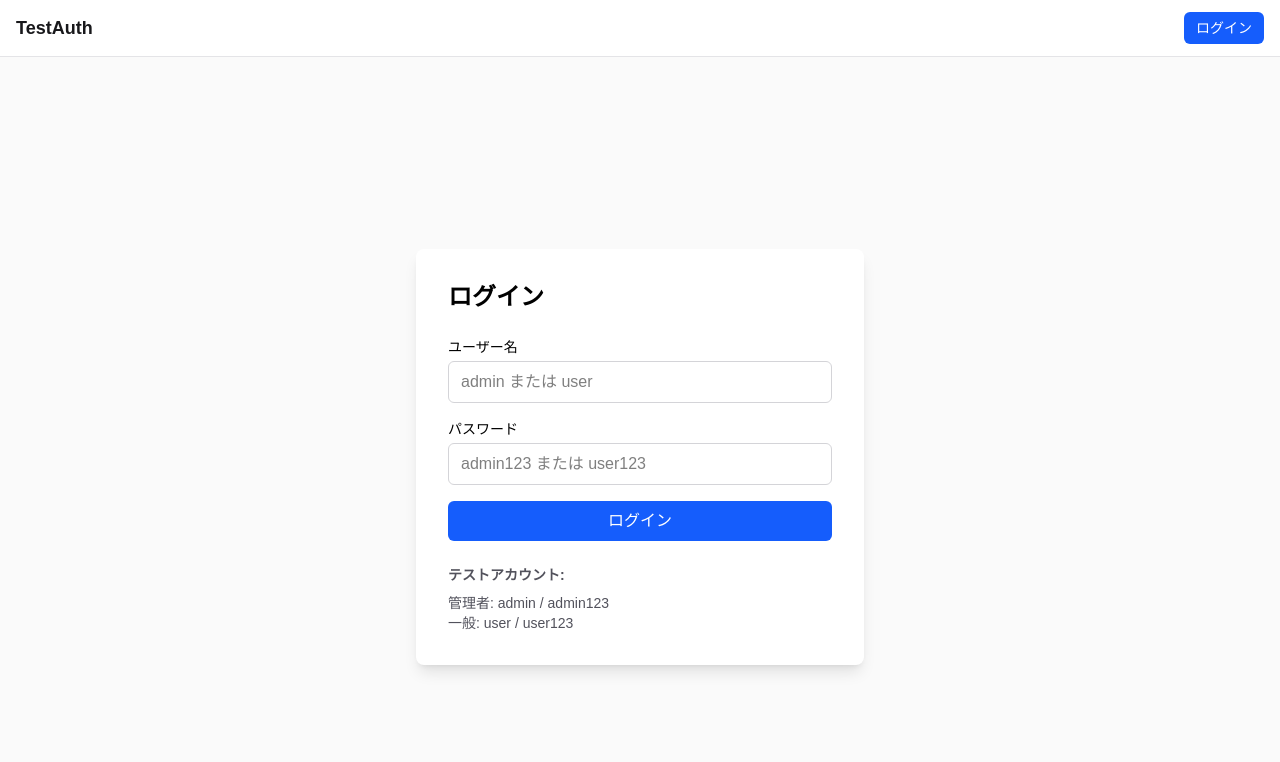
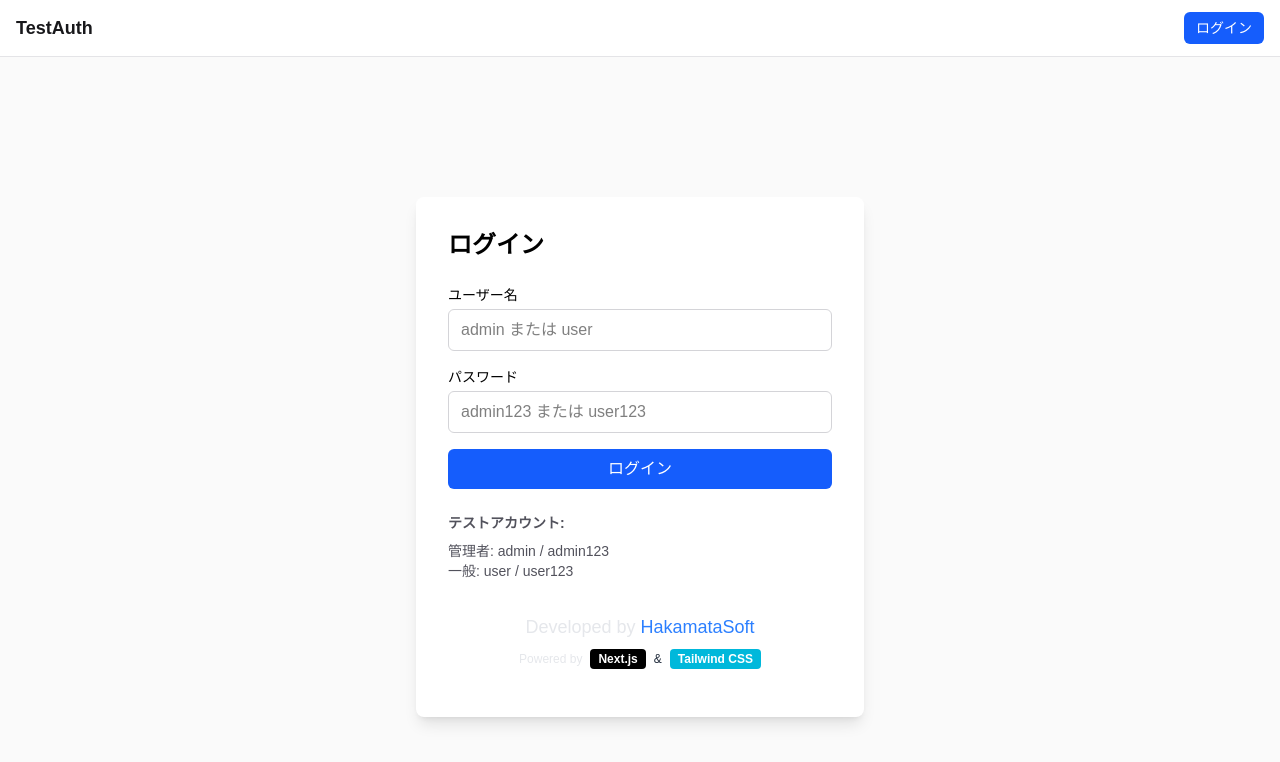
Before and after one commit to masayahak/testauth, a Next.js app: page /login in a window 1280 px wide. Shown: the top 762 px of the page. Built offline with nearby package versions, Linux system fonts and the light colour scheme; no server answers.

Commit message:
Add footer to login page with developer and technology credits

```diff
--- a/src/app/login/page.tsx
+++ b/src/app/login/page.tsx
@@ -88,6 +88,34 @@
           <p>管理者: admin / admin123</p>
           <p>一般: user / user123</p>
         </div>
+
+        {/* Footer */}
+        <footer className="mt-8 mb-4 text-lg text-center text-gray-200">
+          <div className="mb-2">
+            <span>Developed by </span>
+            <a
+              href="https://hakamata-soft.com/"
+              target="_blank"
+              rel="noopener noreferrer"
+              className="text-blue-500 hover:underline font-medium"
+            >
+              HakamataSoft
+            </a>
+          </div>
+
+          <div className="flex text-xs items-center justify-center gap-2">
+            <span className="text-gray-200">Powered by</span>
+            {/* Next.js のブランドカラー (黒/白) */}
+            <span className="bg-black text-white px-2 py-0.5 rounded font-bold">
+              Next.js
+            </span>
+            <span className="text-gray-800">&</span>
+            {/* Tailwind CSS のブランドカラー (シアン) */}
+            <span className="bg-cyan-500 text-white px-2 py-0.5 rounded font-bold">
+              Tailwind CSS
+            </span>
+          </div>
+        </footer>
       </div>
     </div>
   );
```
